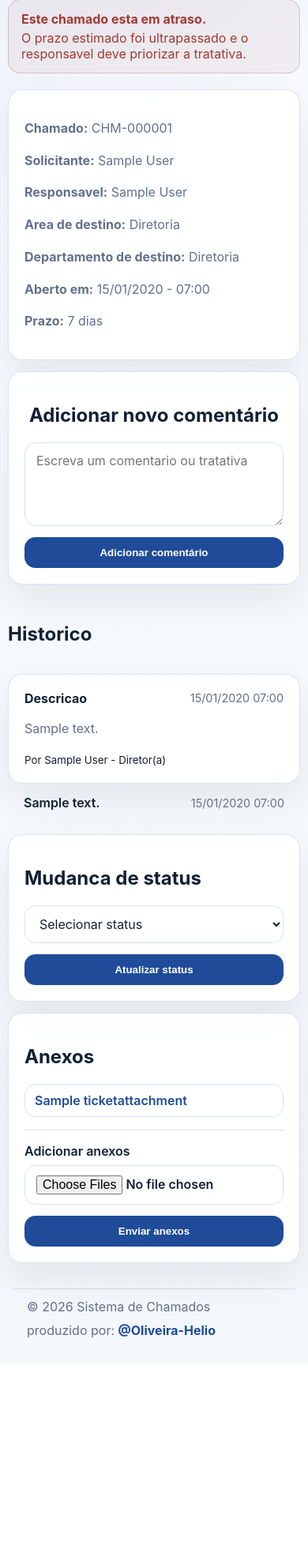
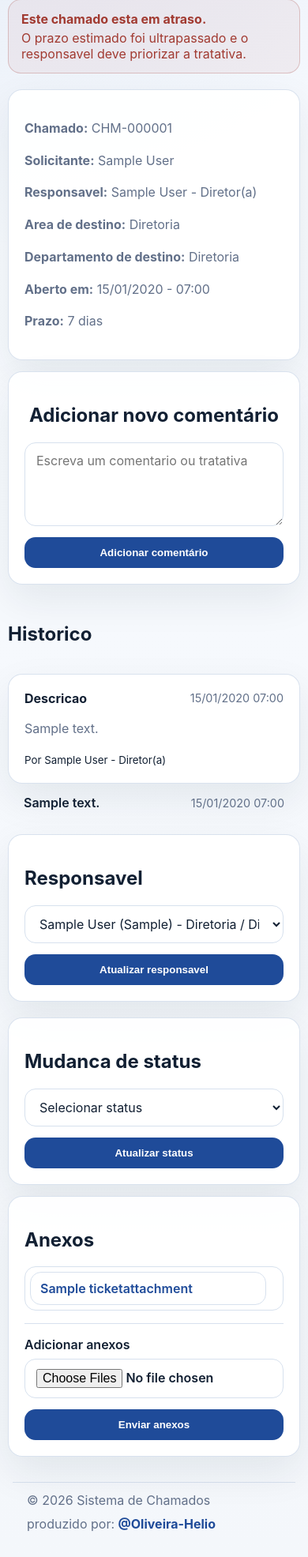
Before and after one commit to oliveira-helio/Sistema-Chamados-EFG, a Django app: page /chamados/1/ in a window 390 px wide. Shown: the part 401-2372 px from the top of the page at 79% size. Before the commit the page ends 2095 px from the top, so only its background shows below. Run offline with Django 5.2, Linux system fonts and the light colour scheme; a user stored in the database is signed in; tables that the repository leaves empty hold one stand-in row (values such as "Sample post").

Commit message:
Fixed ticket managemment card

```diff
--- a/static/css/site.css
+++ b/static/css/site.css
@@ -227,6 +227,36 @@
   padding: 20px;
 }
 
+.status_assignedto-container {
+  display: grid;
+  gap: 20px;
+  grid-template-rows: auto auto;
+  min-height: 0;
+}
+
+.attachment-card {
+  display: grid;
+  grid-template-rows: auto minmax(0, 1fr) auto auto;
+  min-height: 0;
+  overflow: hidden;
+}
+
+.attachment-list {
+  contain: size layout;
+  min-height: 0;
+  overflow-y: auto;
+  overscroll-behavior: contain;
+  padding: 6px;
+  scrollbar-gutter: stable;
+  border: 1px solid var(--line);
+    border-radius: 14px;
+}
+
+.attachment-card hr,
+.attachment-card .form-stack {
+  align-self: end;
+}
+
 .history-line {
   display: flex;
   width: 100%;
@@ -339,7 +369,10 @@
   gap: 14px;
 }
 .stack.compact {
+  display: flex;
+  flex-direction: column;
   gap: 10px;
+  overflow-y: scroll;
 }
 
 .ticket-card {
@@ -1147,6 +1180,11 @@
   margin-top: 20px;
 }
 
+.ticket-managemment-container {
+  align-items: stretch;
+  grid-auto-rows: minmax(0, auto);
+}
+
 .muted {
   color: var(--muted);
 }
@@ -1166,13 +1204,18 @@
   border: 1px solid var(--line);
   border-radius: 14px;
   background: #fff;
-  overflow-x: hidden;
+  min-width: 0;
+
 }
 
 .attachment{
+  display: block;
+  max-width: 100%;
   color: var(--brand);
   font-weight: 600;
-  text-wrap: nowrap;
+  overflow: hidden;
+  text-overflow: ellipsis;
+  white-space: nowrap;
 }
 
 hr {
@@ -1205,6 +1248,15 @@
 
   .content {
     margin-bottom: 32px;
+  }
+
+  .attachment-card {
+    overflow: visible;
+  }
+
+  .attachment-list {
+    contain: none;
+    max-height: 280px;
   }
 }
 
--- a/templates/tickets/detail.html
+++ b/templates/tickets/detail.html
@@ -27,7 +27,14 @@
     <article class="card" id="description">
       <p><strong>Chamado:</strong> {{ ticket.number }}</p>
       <p><strong>Solicitante:</strong> {{ ticket.requester.full_name }}</p>
-      <p><strong>Responsavel:</strong> {{ ticket.assigned_to.full_name|default:"Não definido" }}</p>
+      <p>
+        <strong>Responsavel:</strong>
+        {% if ticket.assigned_to %}
+          {{ ticket.assigned_to.full_name }} - {{ ticket.assigned_to.get_cargo_display }}
+        {% else %}
+          Nao definido
+        {% endif %}
+      </p>
       <p><strong>Area de destino:</strong> {{ ticket.get_area_display }}</p>
       <p><strong>Departamento de destino:</strong> {{ ticket.get_department_display }}</p>
       <p><strong>Aberto em:</strong> {{ ticket.opened_at|date:"d/m/Y - H:i" }}</p>
@@ -82,27 +89,41 @@
 </section>
 
 <section class="section">
-  <div class="grid-2">
+  <div class="grid-2 ticket-managemment-container">
+    <div class="status_assignedto-container">
+      {% if can_manage_responsible %}
+      <article class="card">
+        <h2>Responsavel</h2>
+        <form method="post" class="form-stack">
+          {% csrf_token %}
+          <input type="hidden" name="action" value="assignment">
+          {{ assignment_form.assigned_to }}
+          {{ assignment_form.assigned_to.errors }}
+          <button class="primary" type="submit">Atualizar responsavel</button>
+        </form>
+      </article>
+      {% endif %}
+
       <article class="card">
         <h2>Mudanca de status</h2>
         <form method="post" class="form-stack" id="status-form">
           {% csrf_token %}
           <input type="hidden" name="action" value="status">
           {{ status_form.status }}
+          {{ status_form.status.errors }}
           <input type="hidden" name="message" id="status-message-field">
           <input type="hidden" name="department" id="status-department-field">
           <button class="primary" type="submit">Atualizar status</button>
         </form>
       </article>
+    </div>
 
-    <article class="card">
+    <article class="card attachment-card">
       <h2>Anexos</h2>
-      <div class="stack compact">
+      <div class="stack compact attachment-list">
         {% for attachment in ticket.attachments.all %}
           <div class="attachment-container">
-            <div style="overflow: hidden;">
             <a class="attachment" href="{{ attachment.file.url }}" target="_blank" rel="noreferrer">{{ attachment.original_name }}</a>
-            </div>
           </div>
         {% empty %}
           <div class="muted">Nenhum anexo enviado.</div>
--- a/templates/tickets/list.html
+++ b/templates/tickets/list.html
@@ -10,6 +10,7 @@
   </div>
 
   <form class="card filters" method="get">
+    <input type="hidden" name="scope" value="{{ scope }}">
     <div class="tabs">
       {% for tab_key, tab_label in tabs %}
         <a class="tab {% if scope == tab_key %}active{% endif %}" href="?scope={{ tab_key }}{% if status %}&status={{ status }}{% endif %}{% if department %}&department={{ department }}{% endif %}{% if search %}&q={{ search }}{% endif %}">{{ tab_label }}</a>
--- a/tickets/forms.py
+++ b/tickets/forms.py
@@ -285,6 +285,12 @@
     department = forms.ChoiceField(choices=[("", "Selecionar departamento")] + DEPARTMENT_CHOICES, required=False)
     message = forms.CharField(required=False, widget=forms.Textarea(attrs={"rows": 3, "placeholder": "Motivo da mudanca"}))
 
+    def __init__(self, *args, **kwargs):
+        status_choices = kwargs.pop("status_choices", None)
+        super().__init__(*args, **kwargs)
+        if status_choices is not None:
+            self.fields["status"].choices = [("", "Selecionar status")] + list(status_choices)
+
     def clean(self):
         cleaned = super().clean()
         status = cleaned.get("status")
@@ -292,6 +298,19 @@
         if status == "FORWARDED" and not department:
             raise forms.ValidationError({"department": "Selecione o departamento de destino para encaminhar o chamado."})
         return cleaned
+
+
+class TicketAssignmentForm(forms.Form):
+    assigned_to = forms.ModelChoiceField(
+        queryset=User.objects.none(),
+        empty_label="Selecionar responsavel",
+        label="Responsavel",
+    )
+
+    def __init__(self, *args, **kwargs):
+        queryset = kwargs.pop("queryset", User.objects.none())
+        super().__init__(*args, **kwargs)
+        self.fields["assigned_to"].queryset = queryset
 
 
 class TicketAttachmentForm(forms.Form):
--- a/tickets/views.py
+++ b/tickets/views.py
@@ -16,6 +16,7 @@
     UserAdminForm,
     UserUpdateForm,
     TicketAttachmentForm,
+    TicketAssignmentForm,
     TicketCreateForm,
     TicketEventForm,
     TicketStatusForm,
@@ -30,14 +31,13 @@
     TicketAttachment,
     TicketEvent,
     TicketCategory,
-    TICKET_STATUS,
     User,
+    managed_departments_for_user,
+    user_can_manage_ticket_responsible,
     user_can_admin,
-    user_can_edit_ticket,
-    user_can_reopen_ticket,
     user_can_view_ticket,
 )
-from .services import format_ticket_status_message, ticket_status_choices_for
+from .services import assignable_users_for, format_responsible_change_message, format_ticket_status_message, ticket_status_choices_for
 from .services_audit import serialize_announcement_for_audit, serialize_user_for_audit
 
 
@@ -133,7 +133,11 @@
     qs = queryset or Ticket.objects.select_related("requester", "assigned_to", "category")
     if user.is_superuser or user_can_admin(user):
         return qs
-    return qs.filter(Q(requester=user) | Q(assigned_to=user) | Q(department=user.area))
+    managed_departments = managed_departments_for_user(user)
+    visibility_q = Q(requester=user) | Q(assigned_to=user)
+    if managed_departments:
+        visibility_q |= Q(assigned_to__department__in=managed_departments) | Q(assigned_to__isnull=True, department__in=managed_departments)
+    return qs.filter(visibility_q)
 
 
 @login_required
@@ -142,13 +146,17 @@
     status = request.GET.get("status", "")
     department = request.GET.get("department", "")
     search = request.GET.get("q", "").strip()
+    managed_departments = managed_departments_for_user(request.user)
+    can_see_all = bool(request.user.is_superuser or user_can_admin(request.user) or managed_departments)
+    if scope == "all" and not can_see_all:
+        scope = "mine"
 
     qs = Ticket.objects.select_related("requester", "assigned_to", "category")
     if not (request.user.is_superuser or user_can_admin(request.user)):
         if scope == "assigned":
             qs = qs.filter(assigned_to=request.user)
         elif scope == "all":
-            qs = qs.filter(Q(requester=request.user) | Q(assigned_to=request.user) | Q(department=request.user.area))
+            qs = _visible_tickets_for(request.user, qs)
         else:
             qs = qs.filter(requester=request.user)
     elif scope == "mine":
@@ -159,7 +167,7 @@
     if status:
         qs = qs.filter(status=status)
     if department:
-        qs = qs.filter(department=department)
+        qs = qs.filter(Q(assigned_to__department=department) | Q(assigned_to__isnull=True, department=department))
     if search:
         search_q = Q(title__icontains=search) | Q(description__icontains=search)
         if search.isdigit():
@@ -170,7 +178,7 @@
         ("mine", "Meus chamados"),
         ("assigned", "Meus chamados a tratar"),
     ]
-    if request.user.is_superuser or user_can_admin(request.user):
+    if can_see_all:
         tabs.append(("all", "Todos os chamados"))
 
     return render(request, "tickets/list.html", {"tickets": qs, "tabs": tabs, "scope": scope, "status": status, "department": department, "search": search})
@@ -183,7 +191,9 @@
         return HttpResponseForbidden("Voce nao tem acesso a este chamado.")
 
     comment_form = TicketEventForm()
-    status_form = TicketStatusForm()
+    status_form = TicketStatusForm(status_choices=ticket_status_choices_for(request.user, ticket))
+    assignable_users = assignable_users_for(request.user, ticket)
+    assignment_form = TicketAssignmentForm(queryset=assignable_users, initial={"assigned_to": ticket.assigned_to_id})
     attachment_form = TicketAttachmentForm()
 
     if request.method == "POST":
@@ -202,7 +212,10 @@
                 return redirect("ticket_detail", pk=ticket.pk)
 
         elif action == "status":
-            status_form = TicketStatusForm(request.POST)
+            if request.POST.get("status") == ticket.status:
+                messages.error(request, "O chamado ja esta neste status.")
+                return redirect("ticket_detail", pk=ticket.pk)
+            status_form = TicketStatusForm(request.POST, status_choices=ticket_status_choices_for(request.user, ticket))
             if status_form.is_valid():
                 new_status = status_form.cleaned_data["status"]
                 old_status = ticket.status
@@ -235,8 +248,13 @@
                         )
 
                     if new_status == "FORWARDED":
+                        ticket.assigned_to = None
                         ticket.area = area_for_department(target_department)
                         ticket.department = target_department
+                    elif new_status == "IN_PROGRESS" and not ticket.assigned_to_id:
+                        ticket.assigned_to = request.user
+                        ticket.area = request.user.area
+                        ticket.department = request.user.department
                     ticket.status = new_status
                     if new_status == "CLOSED":
                         ticket.closed_at = ticket.closed_at or timezone.now()
@@ -245,7 +263,7 @@
                     elif new_status == "OPEN" and old_status == "CLOSED":
                         ticket.reopened_at = timezone.now()
                         ticket.reopened_count += 1
-                    ticket.save(update_fields=["status", "area", "department", "closed_at", "concluded_at", "reopened_at", "reopened_count", "last_status_change_at"])
+                    ticket.save(update_fields=["status", "assigned_to", "area", "department", "closed_at", "concluded_at", "reopened_at", "reopened_count", "last_status_change_at"])
                     TicketEvent.objects.create(
                         ticket=ticket,
                         actor=request.user,
@@ -256,6 +274,33 @@
                     )
                     messages.success(request, "Status atualizado.")
                     return redirect("ticket_detail", pk=ticket.pk)
+            else:
+                messages.error(request, "Nao foi possivel atualizar o status. Verifique os campos informados.")
+
+        elif action == "assignment":
+            assignment_form = TicketAssignmentForm(request.POST, queryset=assignable_users_for(request.user, ticket))
+            if assignment_form.is_valid():
+                new_responsible = assignment_form.cleaned_data["assigned_to"]
+                old_responsible = ticket.assigned_to
+                if old_responsible and old_responsible.pk == new_responsible.pk:
+                    messages.error(request, "Este usuario ja e o responsavel pelo chamado.")
+                elif not user_can_manage_ticket_responsible(request.user, ticket):
+                    messages.error(request, "Voce nao tem permissao para alterar o responsavel deste chamado.")
+                else:
+                    ticket.assigned_to = new_responsible
+                    ticket.area = new_responsible.area
+                    ticket.department = new_responsible.department
+                    ticket.save(update_fields=["assigned_to", "area", "department", "last_status_change_at"])
+                    TicketEvent.objects.create(
+                        ticket=ticket,
+                        actor=request.user,
+                        kind="TRANSFER",
+                        message=format_responsible_change_message(ticket, old_responsible, new_responsible, request.user),
+                    )
+                    messages.success(request, "Responsavel atualizado.")
+                    return redirect("ticket_detail", pk=ticket.pk)
+            else:
+                messages.error(request, "Nao foi possivel atualizar o responsavel.")
 
         elif action == "attachment":
             attachment_form = TicketAttachmentForm(request.POST, request.FILES)
@@ -289,6 +334,8 @@
             "ticket": ticket,
             "comment_form": comment_form,
             "status_form": status_form,
+            "assignment_form": assignment_form,
+            "can_manage_responsible": user_can_manage_ticket_responsible(request.user, ticket),
             "attachment_form": attachment_form,
         },
     )
```
Also changed, not shown: tickets/models.py (+36 -2 lines), tickets/services.py (+23 -3 lines). Lines whose indentation alone changed are shown as unchanged.
